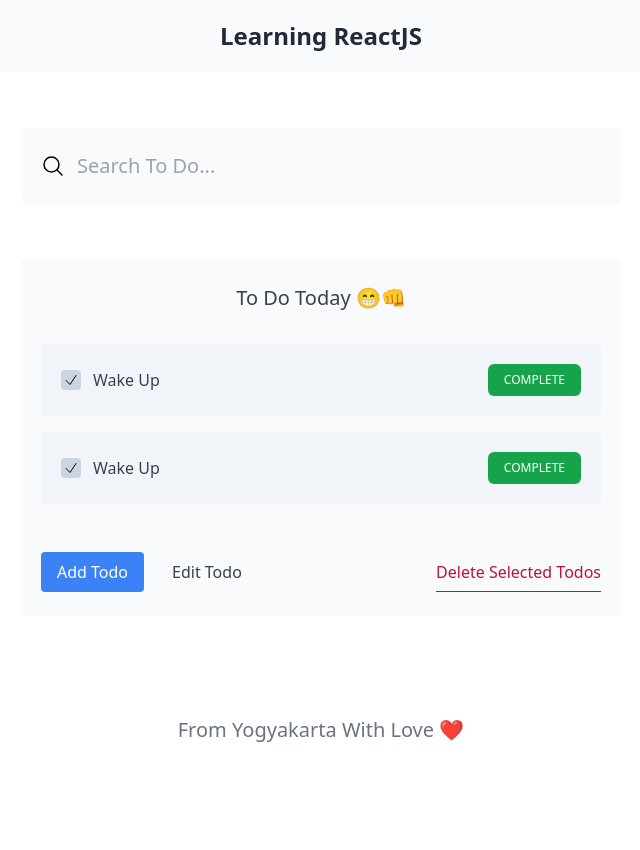
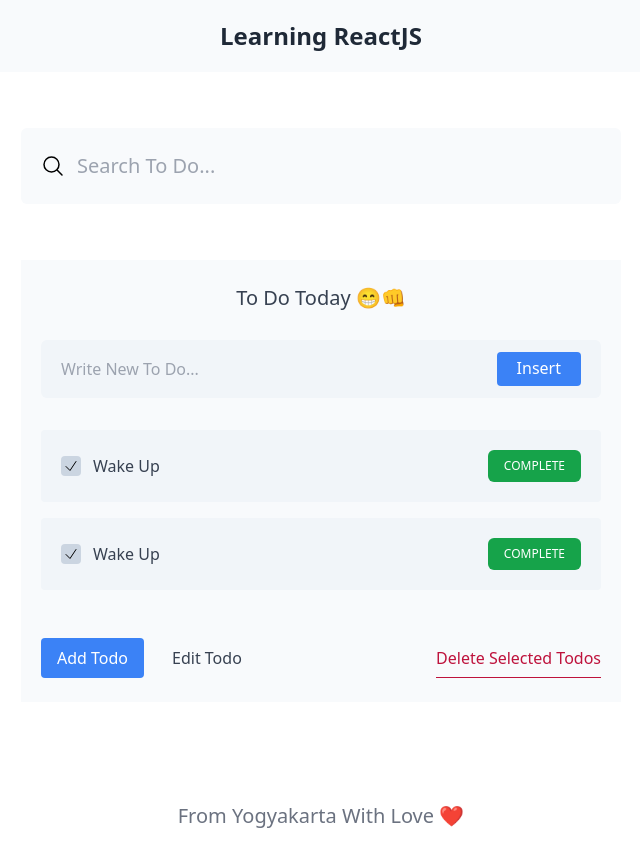
Before and after one commit to iniadnan/react-ts-todo-list, a React (Vite) app: page / in a window 1280 px wide. Shown: the whole page, without its empty margins (319-959 px from the left). Before the commit the page ends 800 px from the top, so only its background shows below. Built offline with nearby package versions, Linux system fonts and the light colour scheme.

Commit message:
InputNewTodo.tsx

```diff
--- a/src/App.tsx
+++ b/src/App.tsx
@@ -1,6 +1,7 @@
 import Nav from "./components/Nav"
 import Footer from "./components/Footer"
 import InputSearch from "./components/Form/InputSearch"
+import InputNewTodo from "./components/Form/InputNewTodo"
 
 function App() {
 
@@ -16,6 +17,9 @@
           {/* TO DO LIST */}
           <div className="max-w-[600px] w-full mx-auto bg-slate-50 py-6 px-5 mt-10 md:mt-12 lg:mt-14">
             <h2 className="font-medium text-lg md:text-xl text-center text-gray-700">To Do Today 😁👊</h2>
+            <form className="mt-7">
+              <InputNewTodo />
+            </form>
             <div className="flex flex-col gap-y-4 mt-8 mb-8 md:mb-10 lg:mb-12">
               <article className="w-full bg-slate-100 py-5 px-5 rounded flex items-center gap-x-3">
                 <button type="button" className="h-5 w-5 rounded bg-slate-300 inline-flex items-center justify-center flex-none">
--- /dev/null
+++ b/src/components/Form/InputNewTodo.tsx
@@ -0,0 +1,10 @@
+function InputNewTodo() {
+    return (
+        <div className="w-full flex items-center bg-slate-100 gap-x-3 py-2 md:py-3 px-5 rounded-md overflow-hidden">
+            <input type="text" placeholder="Write New To Do..." className="bg-transparent grow text-base text-gray-700" />
+            <button type="submit" className="text-base text-white font-medium bg-blue-500 pt-1 pb-1.5 px-5 rounded">Insert</button>
+        </div>
+    )
+}
+
+export default InputNewTodo
```
